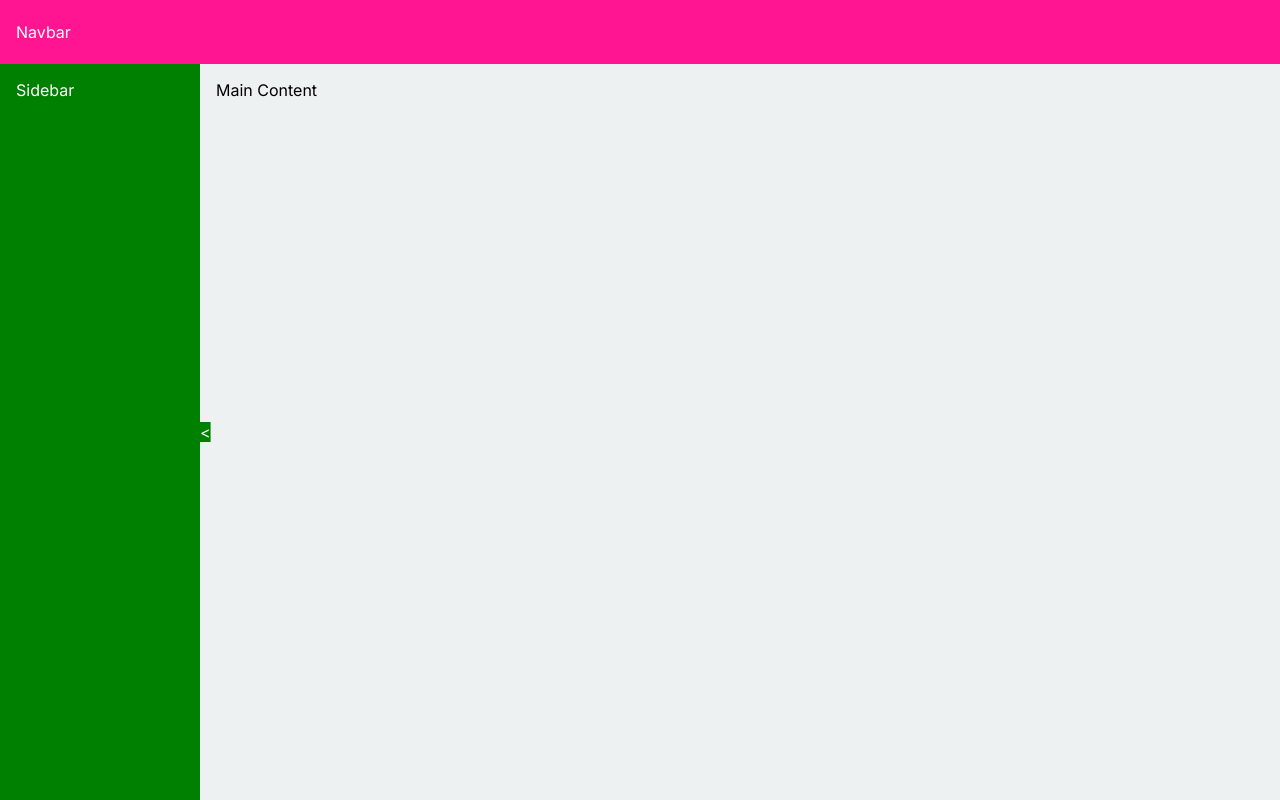
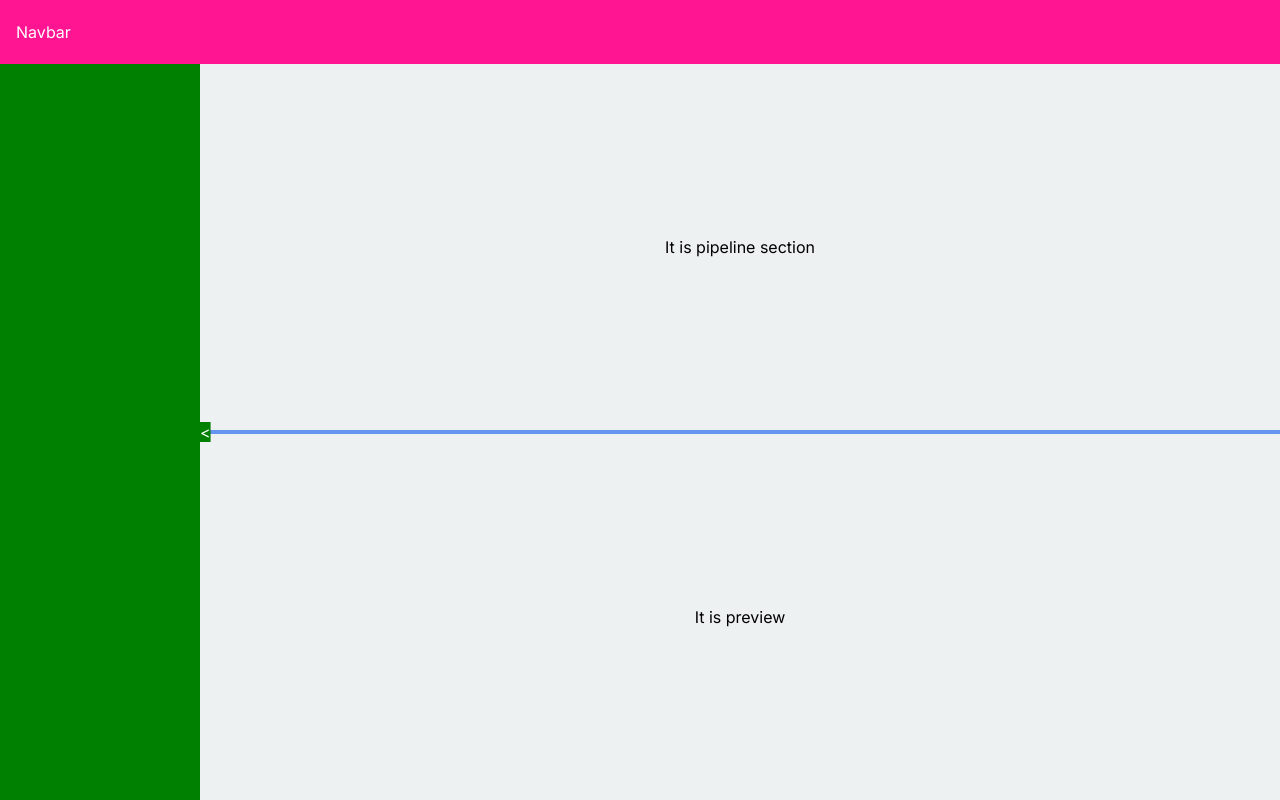
Before and after one commit to CodectiveOrg/pipelyze, a Next.js app: page /pipeline in a window 1280 px wide. Built offline with nearby package versions, Linux system fonts and the light colour scheme.

Commit message:
[ADD] resizable section

```diff
--- a/package.json
+++ b/package.json
@@ -22,7 +22,8 @@
     "next": "15.1.8",
     "react": "^19.0.0",
     "react-dom": "^19.0.0",
-    "react-dropzone": "^14.3.8"
+    "react-dropzone": "^14.3.8",
+    "react-resizable-panels": "^3.0.4"
   },
   "devDependencies": {
     "@eslint/eslintrc": "^3",
--- a/src/app/pipeline/page.module.css
+++ b/src/app/pipeline/page.module.css
@@ -8,6 +8,10 @@
 
   block-size: 100vh;
   inline-size: 100vw;
+
+  &.closed-sidebar {
+    grid-template-columns: 1rem 1fr;
+  }
 
   nav {
     grid-area: navbar;
@@ -31,14 +35,6 @@
 
     padding: 1rem;
 
-    /* inline-size: 20rem; */
-
-    transition: transform 0.3s ease-in-out;
-
-    &.closed {
-      transform: translateX(-100%);
-    }
-
     button {
       background-color: hsl(120deg 100% 25%);
       color: hsl(0deg 0% 100%);
@@ -58,6 +54,18 @@
 
     background-color: hsl(192deg 15% 94%);
 
-    padding: 1rem;
+    .pipeline-section,
+    .preview {
+      display: grid;
+      place-items: center;
+
+      block-size: 100%;
+    }
+
+    .line-in-between {
+      background-color: hsl(219deg 79% 66%);
+
+      block-size: 0.25rem;
+    }
   }
 }
--- a/src/app/pipeline/page.tsx
+++ b/src/app/pipeline/page.tsx
@@ -3,6 +3,8 @@
 import { ReactNode, useState } from "react";
 
 import clsx from "clsx";
+
+import { Panel, PanelGroup, PanelResizeHandle } from "react-resizable-panels";
 
 import styles from "./page.module.css";
 
@@ -14,15 +16,31 @@ export default function Page(): ReactNode {
   }
 
   return (
-    <div className={styles["pipeline-page"]}>
+    <div
+      className={clsx(
+        styles["pipeline-page"],
+        !showSidebar && styles["closed-sidebar"],
+      )}
+    >
       <nav>Navbar</nav>
-      <div className={clsx(styles.sidebar, !showSidebar && styles.closed)}>
-        Sidebar
+      <div className={clsx(styles.sidebar)}>
         <button onClick={() => toggleSidebar()}>
           {showSidebar ? "<" : ">"}
         </button>
       </div>
-      <main>Main Content</main>
+      <main>
+        <PanelGroup direction={"vertical"}>
+          <Panel>
+            <div className={styles["pipeline-section"]}>
+              It is pipeline section
+            </div>
+          </Panel>
+          <PanelResizeHandle className={styles["line-in-between"]} />
+          <Panel>
+            <div className={styles["preview"]}>It is preview</div>
+          </Panel>
+        </PanelGroup>
+      </main>
     </div>
   );
 }
```
Also changed, not shown: 1 other file (tests, documents, lock files or other folders).
